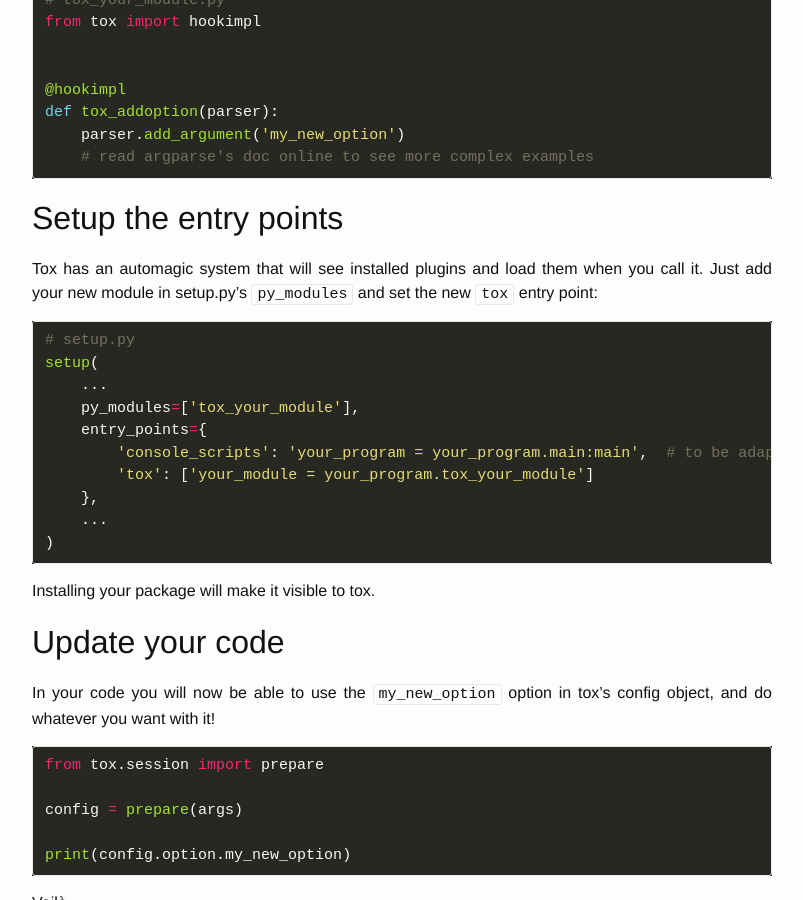
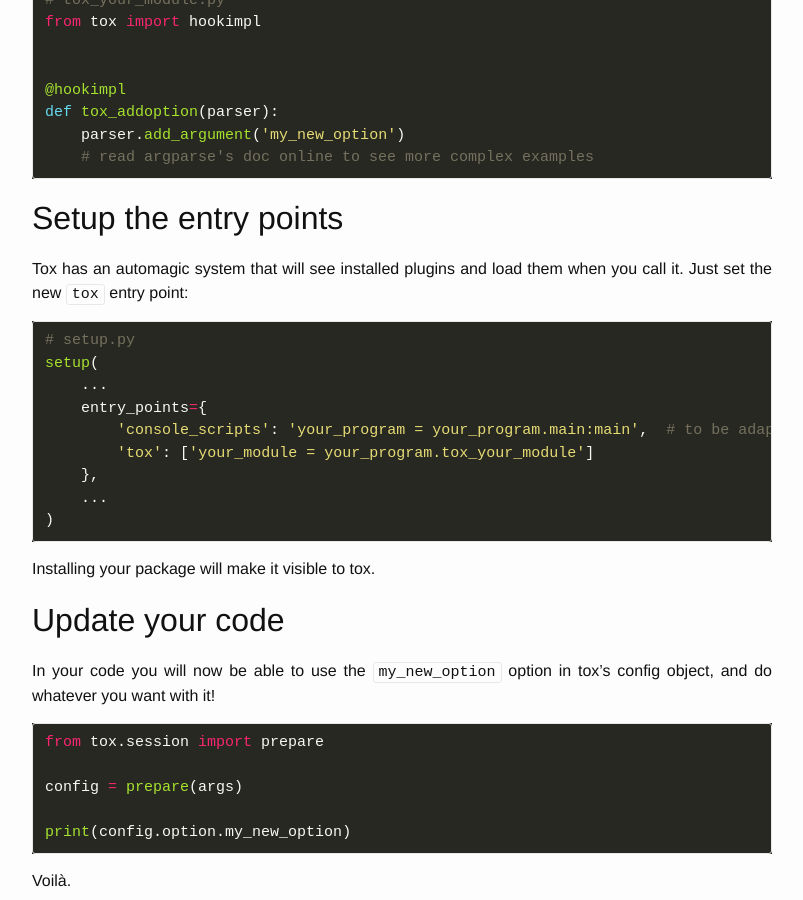
Before and after one commit to pawamoy/website, a Jekyll site: the page built from _posts/2016-12-07-write-and-use-a-tox-plugin-from-inside-your-package.markdown, in a window 1280 px wide and 900 px high, scrolled down 602 px. Shown: the whole window, without its empty margins (238-1041 px from the left). Built offline with Jekyll 4.4.1, drawn with Linux system fonts in a browser that asks for light colours; comment, search, counter and statistics services are not loaded.

Commit message:
Remove py_modules as it's not required

````diff
--- a/_posts/2016-12-07-write-and-use-a-tox-plugin-from-inside-your-package.markdown
+++ b/_posts/2016-12-07-write-and-use-a-tox-plugin-from-inside-your-package.markdown
@@ -34,13 +34,12 @@
 
 ## Setup the entry points
 Tox has an automagic system that will see installed plugins and load them when you call it.
-Just add your new module in setup.py's `py_modules` and set the new `tox` entry point:
+Just set the new `tox` entry point:
 
 ```python
 # setup.py
 setup(
     ...
-    py_modules=['tox_your_module'],
     entry_points={
         'console_scripts': 'your_program = your_program.main:main',  # to be adapted
         'tox': ['your_module = your_program.tox_your_module']
````
